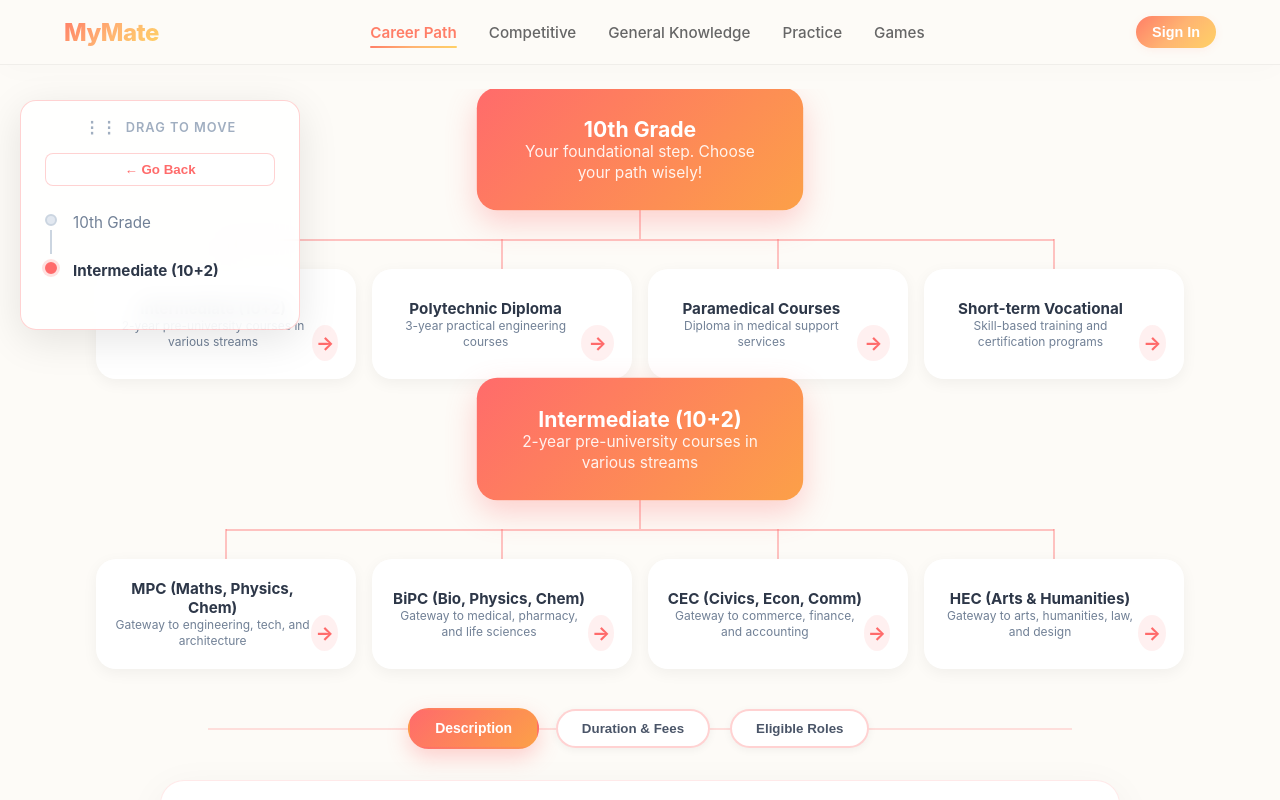
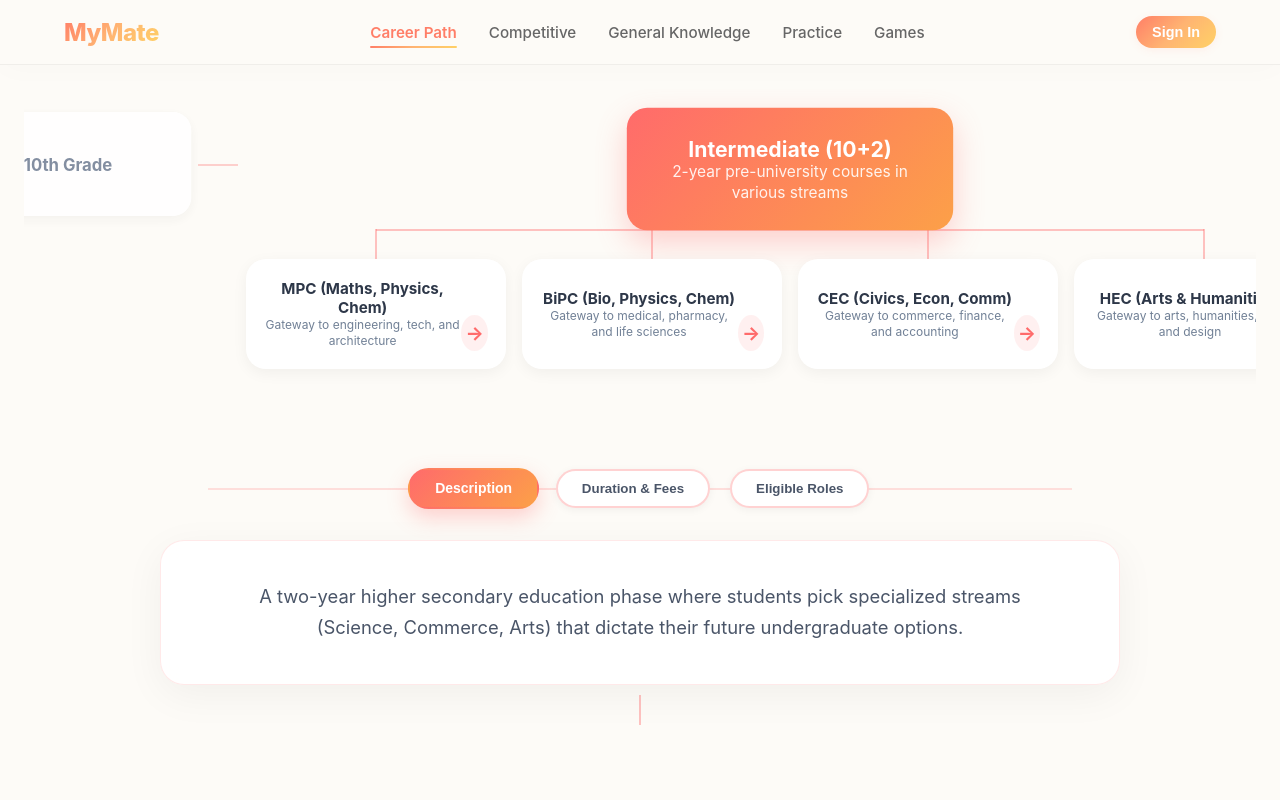
Before and after one commit to mymate01/mymate-app, a Next.js app: page /career-path in a window 1280 px wide. Both pictures are taken after a click on the element 213 px from the left and 324 px from the top of the page. Shown: the top 800 px of the page. Built offline with nearby package versions, Linux system fonts and the light colour scheme.

Commit message:
feat(MYM-11): implement horizontal history timeline with greyed out previous nodes

```diff
--- a/src/components/CareerMap/CareerMap.module.css
+++ b/src/components/CareerMap/CareerMap.module.css
@@ -9,36 +9,59 @@
   position: relative;
 }
 
-.draggableSidebar {
-  position: fixed;
-  width: 280px;
-  background: rgba(255, 255, 255, 0.85);
-  backdrop-filter: blur(12px);
-  border: 1px solid rgba(255,107,107,0.3);
-  border-radius: 16px;
-  padding: 16px 24px 24px;
-  box-shadow: 0 10px 40px rgba(0,0,0,0.1);
-  z-index: 1000;
-  user-select: none;
-  touch-action: none;
-  animation: slideRight 0.4s ease;
+.horizontalPathContainer {
+  display: flex;
+  flex-direction: row;
+  align-items: flex-start;
+  justify-content: center;
+  width: 100%;
+  margin-bottom: 40px;
+  overflow-x: auto;
+  padding: 20px 0;
+  gap: 0;
 }
 
-.dragHandle {
+.historyNodeWrapper {
   display: flex;
-  justify-content: center;
-  align-items: center;
-  color: #a0aec0;
-  font-size: 0.8rem;
-  font-weight: 600;
-  margin-bottom: 16px;
-  text-transform: uppercase;
-  letter-spacing: 1px;
+  align-items: flex-start;
 }
 
-.dragIcon {
-  margin-right: 8px;
-  font-size: 1rem;
+.horizontalStem {
+  width: 40px;
+  height: 2px;
+  background: rgba(255,107,107,0.3);
+  margin-top: 55px; /* Aligns with middle of history nodes */
+  flex-shrink: 0;
+}
+
+.activeBranchWrapper {
+  display: flex;
+  flex-direction: column;
+  align-items: center;
+}
+
+.historyNode {
+  background: rgba(241, 245, 249, 0.8);
+  border: 1px solid #cbd5e1;
+  color: #64748b;
+  width: 200px;
+  min-height: 90px;
+  opacity: 0.8;
+  cursor: pointer;
+  transform: scale(0.95);
+  box-shadow: none;
+}
+
+.historyNode .nodeTitle {
+  color: #64748b;
+  font-size: 1.1rem;
+}
+
+.historyNode:hover {
+  opacity: 1;
+  transform: scale(0.98);
+  box-shadow: 0 4px 12px rgba(0,0,0,0.05);
+  border-color: #94a3b8;
 }
 
 .mainContent {
--- a/src/components/CareerMap/CareerMap.tsx
+++ b/src/components/CareerMap/CareerMap.tsx
@@ -8,16 +8,6 @@ import styles from './CareerMap.module.css';
 export default function CareerMap({ data }: { data: CareerNode }) {
   const [path, setPath] = useState<CareerNode[]>([data]);
 
-  // Drag state for sidebar
-  const [sidebarPos, setSidebarPos] = useState({ x: 20, y: 100 });
-  const [isDragging, setIsDragging] = useState(false);
-  const [dragStart, setDragStart] = useState({ x: 0, y: 0 });
-
-  // Only run on client to avoid hydration mismatch with window
-  useEffect(() => {
-    // Initial position could be adjusted here if needed
-  }, []);
-
   const activeNode = path[path.length - 1];
   const hasChildren = activeNode.children && activeNode.children.length > 0;
 
@@ -27,94 +17,47 @@ export default function CareerMap({ data }: { data: CareerNode }) {
     }
   };
 
-  const handleBack = () => {
-    if (path.length > 1) {
-      setPath(path.slice(0, -1));
-    }
-  };
-
   const handleCrumbClick = (index: number) => {
     setPath(path.slice(0, index + 1));
-  };
-
-  // Drag handlers
-  const handlePointerDown = (e: React.PointerEvent) => {
-    setIsDragging(true);
-    setDragStart({ x: e.clientX - sidebarPos.x, y: e.clientY - sidebarPos.y });
-    e.currentTarget.setPointerCapture(e.pointerId);
-  };
-
-  const handlePointerMove = (e: React.PointerEvent) => {
-    if (isDragging) {
-      setSidebarPos({
-        x: e.clientX - dragStart.x,
-        y: e.clientY - dragStart.y,
-      });
-    }
-  };
-
-  const handlePointerUp = (e: React.PointerEvent) => {
-    setIsDragging(false);
-    e.currentTarget.releasePointerCapture(e.pointerId);
   };
 
   return (
     <div className={styles.mapWrapper}>
 
-      {/* Draggable Sidebar: Vertical Path Map */}
-      {path.length > 1 && (
+      {/* Main Content Area */}
+      <div className={styles.mainContent}>
+
+        <div className={styles.horizontalPathContainer}>
+          {/* Render all history nodes in a horizontal line */}
+          {path.slice(0, -1).map((node, index) => (
+            <React.Fragment key={node.id}>
+              <div className={styles.historyNodeWrapper}>
                 <div
-          className={styles.draggableSidebar}
-          style={{ left: `${sidebarPos.x}px`, top: `${sidebarPos.y}px`, cursor: isDragging ? 'grabbing' : 'grab' }}
-          onPointerDown={handlePointerDown}
-          onPointerMove={handlePointerMove}
-          onPointerUp={handlePointerUp}
-          onPointerCancel={handlePointerUp}
+                  className={`${styles.node} ${styles.historyNode}`}
+                  onClick={() => handleCrumbClick(index)}
+                  title="Click to go back"
                 >
-          <div className={styles.dragHandle}>
-            <span className={styles.dragIcon}>⋮⋮</span>
-            Drag to move
-          </div>
-          <button className={styles.backButton} onClick={handleBack}>
-            ← Go Back
-          </button>
-
-          <div className={styles.verticalMap}>
-            {path.map((node, idx) => {
-              const isActive = idx === path.length - 1;
-              return (
-                <div key={node.id} className={styles.pathStep}>
-                  <div className={styles.stepMarker}>
-                    <div className={`${styles.dot} ${isActive ? styles.dotActive : ''}`}></div>
-                    {idx < path.length - 1 && <div className={styles.verticalLine}></div>}
-                  </div>
-                  <div
-                    className={`${styles.stepContent} ${isActive ? styles.stepActive : ''}`}
-                    onClick={() => handleCrumbClick(idx)}
-                  >
-                    <span className={styles.stepTitle}>{node.label}</span>
+                  <div className={styles.nodeContent}>
+                    <h3 className={styles.nodeTitle}>{node.label}</h3>
                   </div>
                 </div>
-              );
-            })}
               </div>
-        </div>
-      )}
+              <div className={styles.horizontalStem}></div>
+            </React.Fragment>
+          ))}
 
-      {/* Main Content Area */}
-      <div className={styles.mainContent}>
-        <div className={styles.drillDownContainer} key={activeNode.id}>
-          <div className={styles.activeNodeWrapper}>
+          {/* Render Active Node and its children */}
+          <div className={styles.activeBranchWrapper} key={activeNode.id}>
             <div className={`${styles.node} ${styles.activeNode}`}>
               <div className={styles.nodeContent}>
                 <h3 className={styles.nodeTitle}>{activeNode.label}</h3>
                 {activeNode.description && <p className={styles.nodeDescription}>{activeNode.description}</p>}
               </div>
             </div>
-            {hasChildren && <div className={styles.activeNodeStem}></div>}
-          </div>
 
             {hasChildren && (
+              <>
+                <div className={styles.activeNodeStem}></div>
                 <div className={styles.childrenGrid}>
                   {activeNode.children!.map((child) => (
                     <div key={child.id} className={styles.childNodeWrapper}>
@@ -133,7 +76,9 @@ export default function CareerMap({ data }: { data: CareerNode }) {
                     </div>
                   ))}
                 </div>
+              </>
             )}
+          </div>
         </div>
 
         {/* Detailed tiles render below the tree */}
```
Lines whose indentation alone changed are shown as unchanged.
